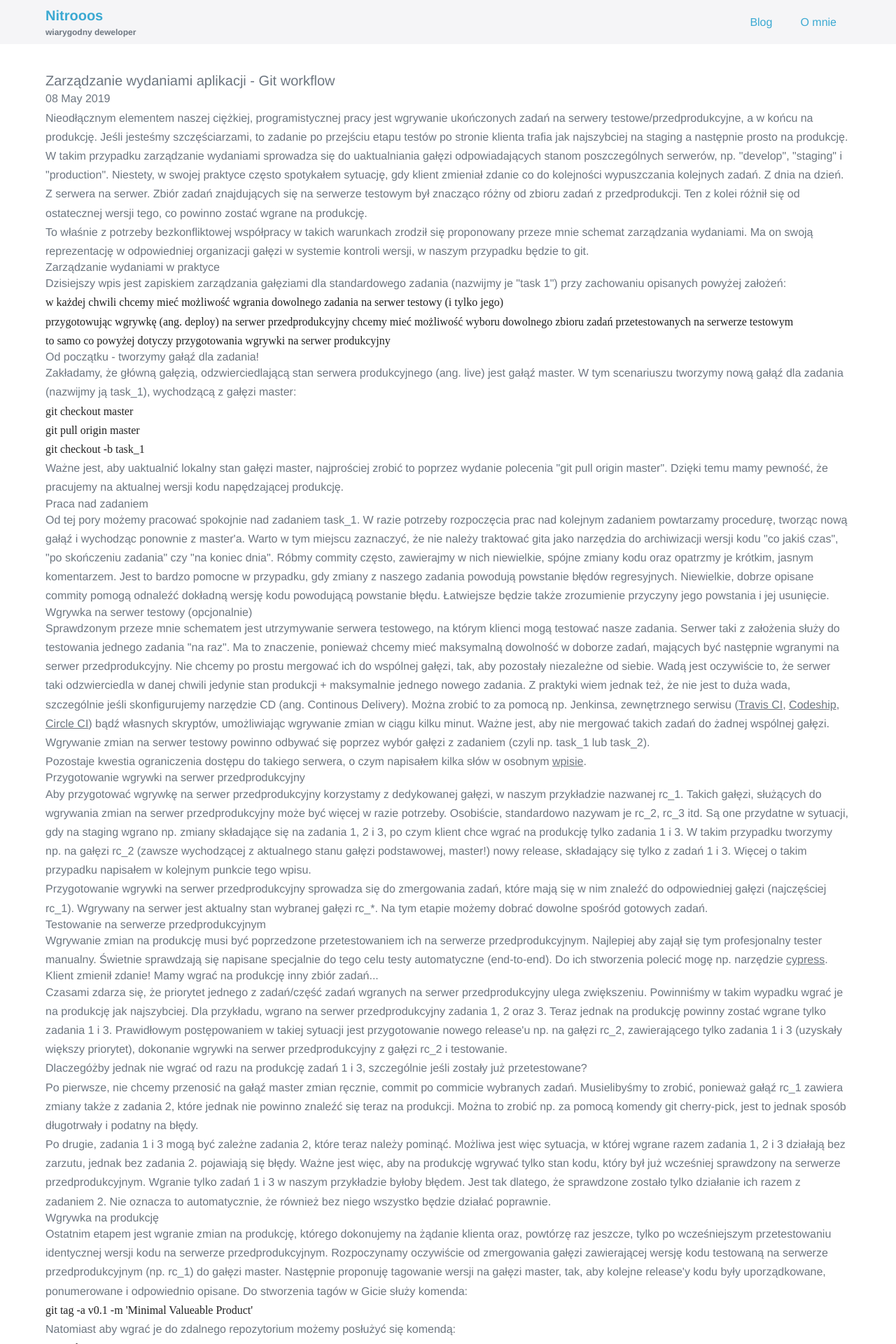
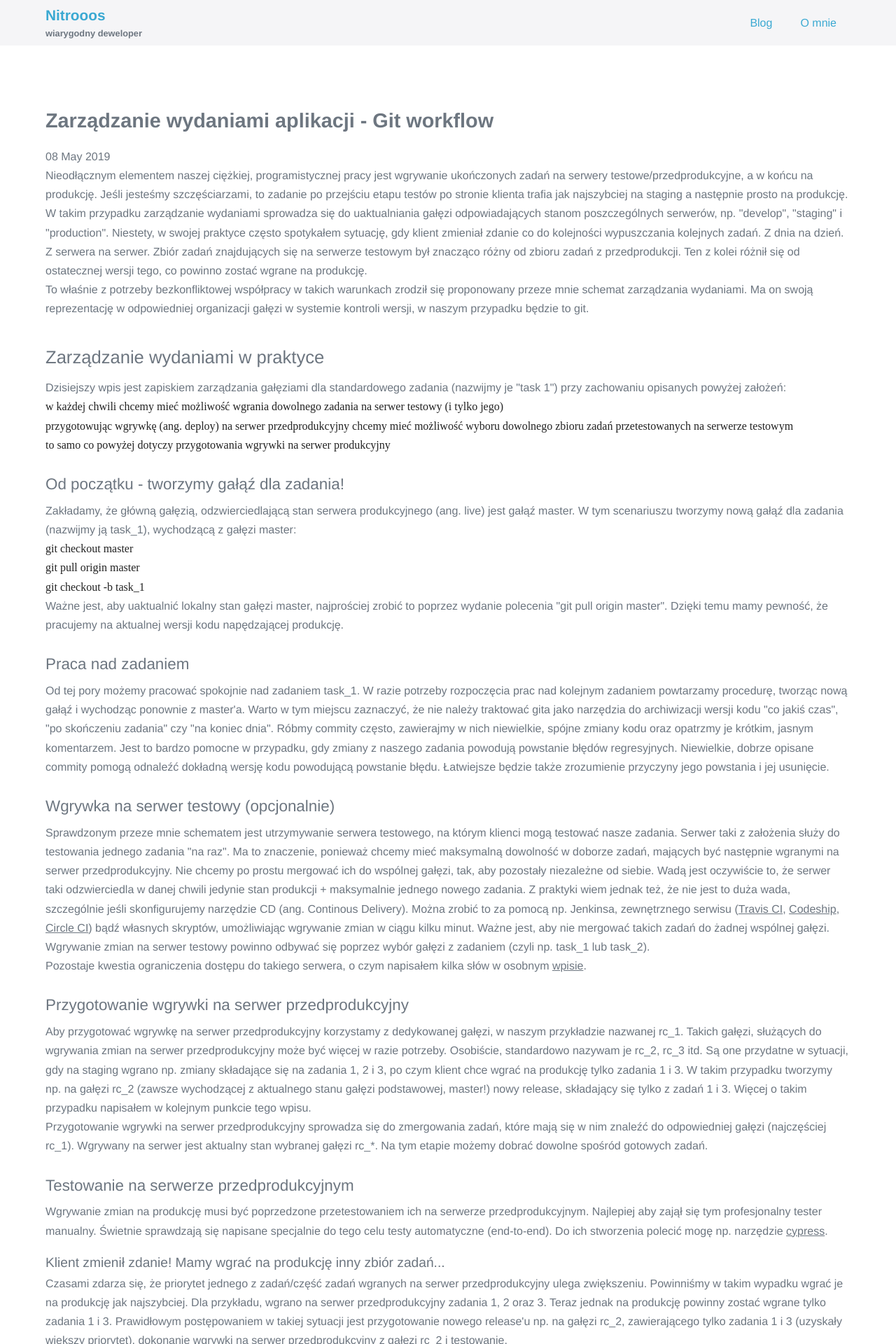
Before and after one commit to Nitrooos/Nitrooos.github.io, a Jekyll site: the page built from _posts/2019-05-08-zarzadzanie-wydaniami-git.html, in a window 1280 px wide. Shown: the top 1920 px of the page at 70% size. Built offline with Jekyll 4.4.1, drawn with Linux system fonts in a browser that asks for light colours.

Commit message:
[NIT] Improved typography

```diff
--- a/_includes/header.html
+++ b/_includes/header.html
@@ -1,13 +1,13 @@
 <header class="header">
   <div class="header__content app__content">
     <div>
-      <h1 class="header__title">
+      <h3 class="header__title">
         <a
           class="app__link"
           href="/">
           Nitrooos
         </a>
-      </h1>
+      </h3>
       <h5 class="header__subtitle">wiarygodny deweloper</h5>
     </div>
     <nav class="header__navigation">
--- a/_sass/common/typography.scss
+++ b/_sass/common/typography.scss
@@ -3,7 +3,11 @@ $font-weight-regular: 400;
 $font-weight-medium: 500;
 $font-weight-bold: 700;
 
-h1, h2, h3, h4, h5, p, a {
+body {
+  font-size: 16px;
+}
+
+figcaption, h1, h2, h3, h4, h5, p, a {
   color: $text-main;
   font-family: Helvetica, Arial, sans-serif;
 }
@@ -13,9 +17,27 @@ h1, h2, h3, h4, h5 {
 }
 
 h1 {
-  font-size: 20px;
+  font-size: 1.8rem;
+  font-weight: $font-weight-bold;
+  margin: 50px 0 20px 0;
+}
+
+h2 {
+  font-size: 1.6rem;
+  margin: 40px 0 15px 0;
+}
+
+h3 {
+  font-size: 1.4rem;
+  margin: 30px 0 10px 0;
+}
+
+h4 {
+  font-size: 1.2rem;
+  margin: 20px 0 5px 0;
 }
 
 h5 {
-  font-size: 12px;
+  font-size: 1.1rem;
+  margin: 10px 0 5px 0;
 }
--- a/_sass/includes/header.scss
+++ b/_sass/includes/header.scss
@@ -14,11 +14,17 @@
   }
 
   &__subtitle {
+    font-size: .8rem;
+  }
+
+  &__subtitle,
+  &__title {
     font-weight: $font-weight-bold;
+    margin: 0;
   }
 
   &__title {
-    font-weight: $font-weight-bold;
+    font-size: 1.3rem;
     padding-bottom: 5px;
   }
 }
```
